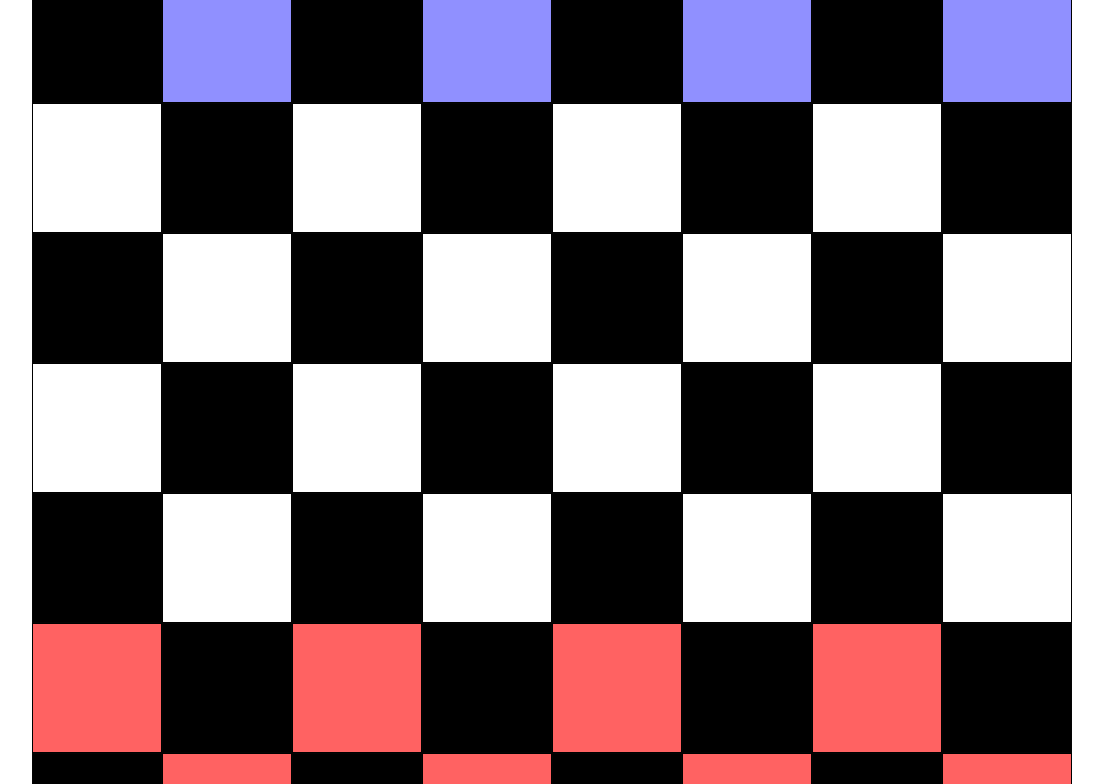
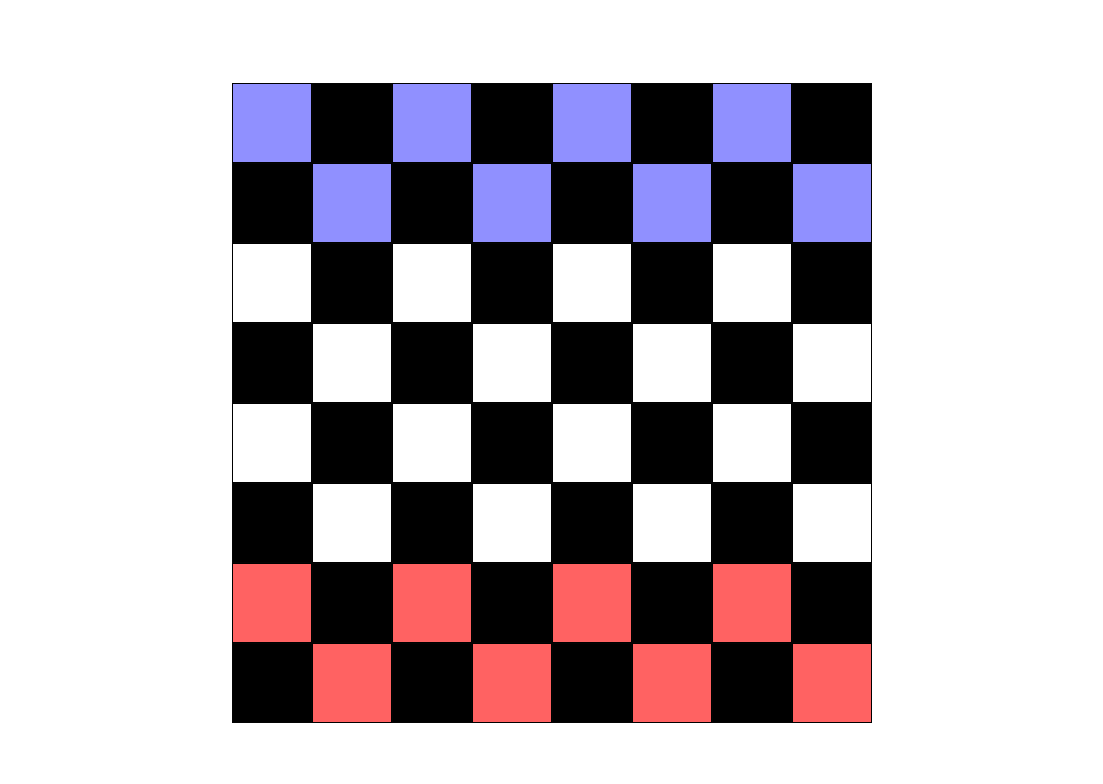
Before and after one commit to dnmtt09/checkers-game, an Angular app: page / in a window 1536 px wide. Both pictures are taken after a click on the button "rosso". Shown: the top 784 px of the page, without its empty margins (219-1322 px from the left). Built offline with nearby package versions, Linux system fonts and the light colour scheme.

Commit message:
adjust size chess for xs monitor view

```diff
--- a/src/app/components/chessboard/chessboard.component.scss
+++ b/src/app/components/chessboard/chessboard.component.scss
@@ -30,6 +30,20 @@
   height: 130px;
 }
 
+@media screen and (min-width: 1440px) {
+  .chessboard-container {
+    height: 100vh;
+  }
+  .chessboard {
+    grid-template-columns: repeat(8, 75px);
+    grid-template-rows: repeat(8, 75px);
+  }
+  .cell {
+    width: 80px;
+    height: 80px;
+  }
+}
+
 .black-color {
   background-color: black;
 }
```
